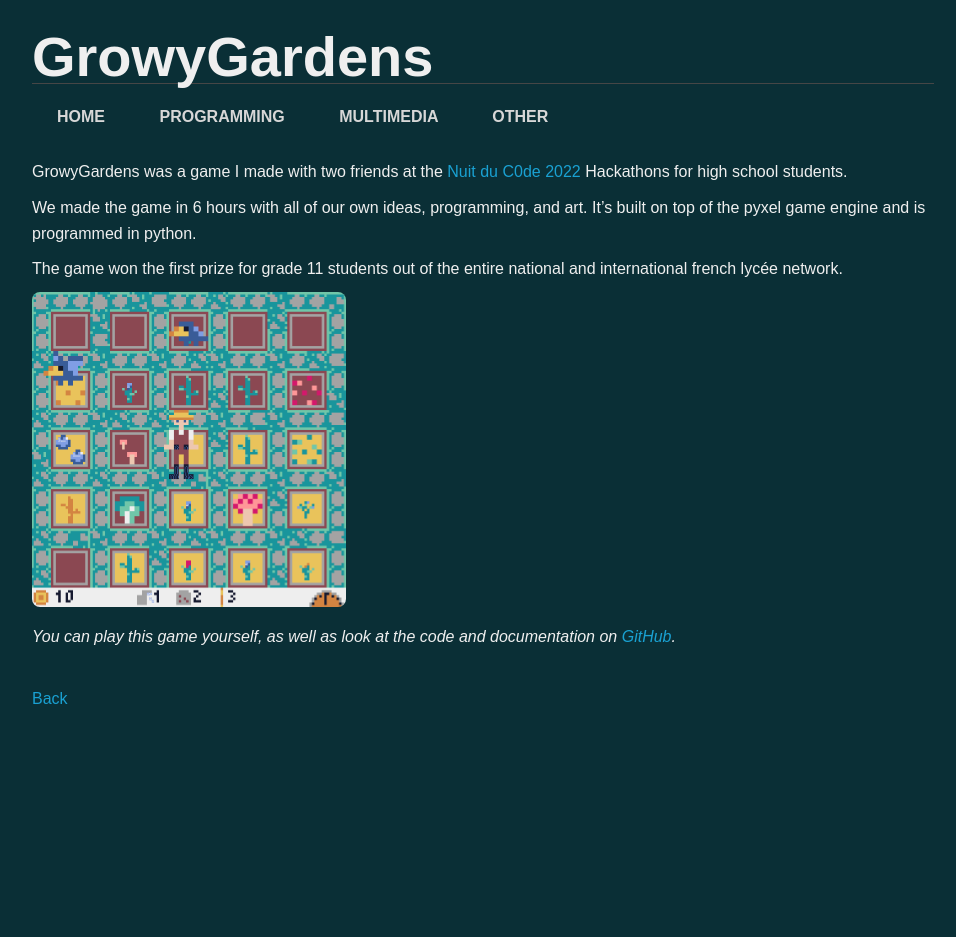
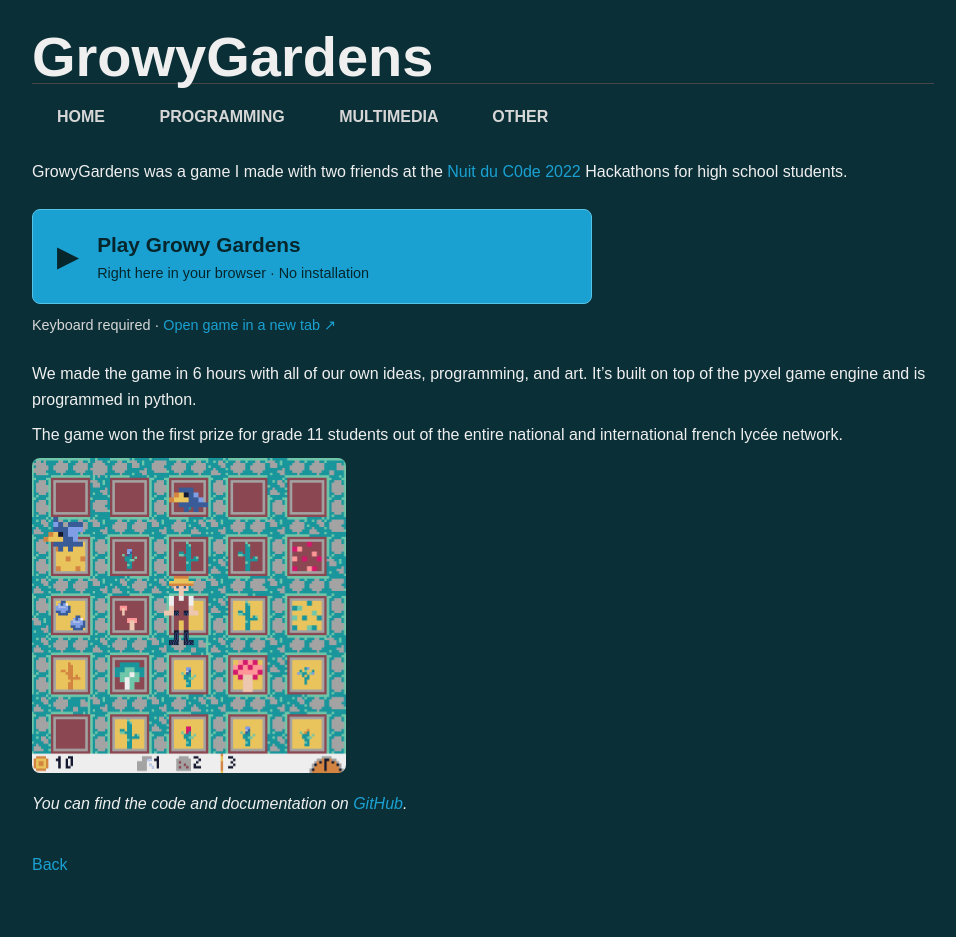
Before and after one commit to SuperZooper3/superzooper3.github.io, a Jekyll site: the page built from _projects/programming/growy.md, in a window 1280 px wide. Shown: the whole page, without its empty margins (157-1113 px from the left). Built offline with Jekyll 4.4.1, drawn with Linux system fonts in a browser that asks for light colours; before the commit the page ends 900 px from its top, so only the background shows below that.

Commit message:
Embed playable games on portfolio project pages

```diff
--- /dev/null
+++ b/_includes/game-player.html
@@ -0,0 +1,18 @@
+<div class="game-launcher" data-game-launcher>
+  <button class="game-play-button" type="button" aria-expanded="false" aria-controls="{{ include.id }}-player">
+    <span class="game-play-icon" aria-hidden="true">&#9654;</span>
+    <span>
+      <span class="game-play-title">Play {{ include.title }}</span>
+      <span class="game-play-subtitle">Right here in your browser &middot; No installation</span>
+    </span>
+  </button>
+  <p class="game-play-note">
+    Keyboard required &middot;
+    <a href="{{ include.url }}" target="_blank" rel="noopener">Open game in a new tab &#8599;</a>
+  </p>
+  <noscript><p>Use the link above to play the game.</p></noscript>
+  <div class="game-player" id="{{ include.id }}-player" hidden>
+    <iframe data-src="{{ include.url }}" title="{{ include.title }} browser game" allow="autoplay; fullscreen"></iframe>
+  </div>
+</div>
+<script src="{{ '/assets/js/game-player.js' | relative_url }}" defer></script>
--- a/_projects/programming/growy.md
+++ b/_projects/programming/growy.md
@@ -9,10 +9,12 @@
 
 GrowyGardens was a game I made with two friends at the [Nuit du C0de 2022](https://www.nuitducode.net/) Hackathons for high school students.
 
+{% include game-player.html id="growy" title="Growy Gardens" url="https://superzooper3.github.io/GrowyGardens/" %}
+
 We made the game in 6 hours with all of our own ideas, programming, and art. It's built on top of the pyxel game engine and is programmed in python.
 
 The game won the first prize for grade 11 students out of the entire national and international french lycée network.
 
-![Trash tiger](/assets/img/projects/growy.png)
+![Growy Gardens gameplay](/assets/img/projects/growy.png)
 
-*You can play this game yourself, as well as look at the code and documentation on [GitHub](https://github.com/SuperZooper3/GrowyGardens).*
+*You can find the code and documentation on [GitHub](https://github.com/SuperZooper3/GrowyGardens).*
--- a/assets/css/styles.css
+++ b/assets/css/styles.css
@@ -107,6 +107,7 @@
 
     .title-name {
         text-align: center;
+        font-size: clamp(2rem, 7vw, 3.5rem);
     }
 
     .nav-item {
@@ -271,3 +272,71 @@
 li {
     margin-left: 0; /* Ensures the text aligns correctly with the bullets */
 }
+
+/* Browser games on project pages */
+.game-launcher {
+    margin: 24px 0;
+}
+
+.game-play-button {
+    display: inline-flex;
+    align-items: center;
+    gap: 18px;
+    width: 100%;
+    max-width: 560px;
+    padding: 20px 24px;
+    border: 1px solid #55c2e8;
+    border-radius: 8px;
+    background: #1aa1d2;
+    color: #06262c;
+    text-align: left;
+    line-height: 1.4;
+    cursor: pointer;
+}
+
+.game-play-button:hover {
+    background: #55c2e8;
+}
+
+.game-play-button:focus-visible {
+    outline: 3px solid #efefef;
+    outline-offset: 4px;
+}
+
+.game-play-icon {
+    flex-shrink: 0;
+    font-size: 1.8rem;
+}
+
+.game-play-title {
+    display: block;
+    font-size: 1.3rem;
+    font-weight: bold;
+}
+
+.game-play-subtitle {
+    display: block;
+    margin-top: 4px;
+    font-size: 0.9rem;
+}
+
+.game-play-note {
+    color: #d7d7d7;
+    font-size: 0.9rem;
+}
+
+.game-launcher [hidden] {
+    display: none;
+}
+
+.article-container .game-player iframe {
+    display: block;
+    width: 100%;
+    max-width: none;
+    height: 900px;
+    aspect-ratio: auto;
+    margin-top: 16px;
+    border: 1px solid #464646;
+    border-radius: 8px;
+    background: #0a2f36;
+}
--- /dev/null
+++ b/assets/js/game-player.js
@@ -0,0 +1,14 @@
+document.querySelectorAll("[data-game-launcher]").forEach((launcher) => {
+    const button = launcher.querySelector(".game-play-button");
+    const player = launcher.querySelector(".game-player");
+    const frame = player.querySelector("iframe");
+
+    button.addEventListener("click", () => {
+        // Keep the Python/WebAssembly download behind an explicit play action.
+        frame.src = frame.dataset.src;
+        player.hidden = false;
+        button.setAttribute("aria-expanded", "true");
+        button.hidden = true;
+        frame.focus();
+    }, { once: true });
+});
```
Also changed, not shown: _projects/programming/trash.md (+4 -2 lines).
